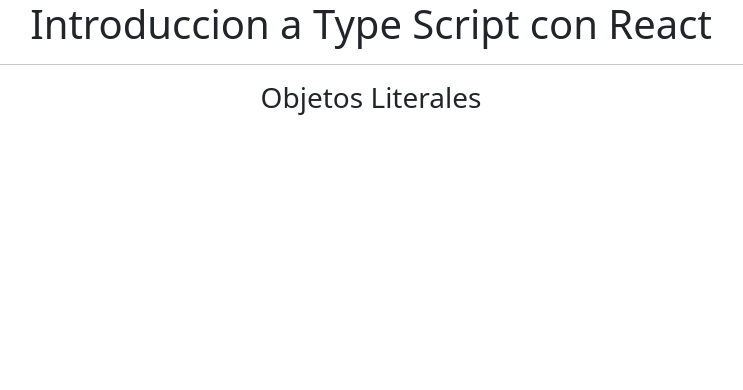
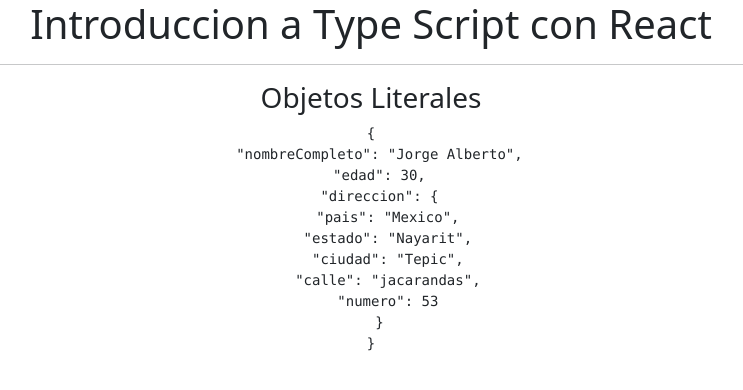
Before and after one commit to ITSJAPS/React-Native_APP_1, a React (Create React App) app: page / in a window 1280 px wide. Shown: the top 390 px of the page, without its empty margins (269-1012 px from the left). Built offline with nearby package versions, Linux system fonts and the light colour scheme.

Commit message:
4.4 completo

```diff
--- a/src/typescript/ObjetosLiterales.tsx
+++ b/src/typescript/ObjetosLiterales.tsx
@@ -1,8 +1,58 @@
 import React from 'react'
+
+
+
+
+//7.crear objeto persona
+interface Persona {
+    nombreCompleto: string,
+    edad: number,
+    direccion: Direccion
+
+        /*
+        {
+        pais:'Mexico',
+        estado:'Nayarit el mejor',
+        ciudad:'Tepic',
+        calle:'jacarandas',
+        numero:53
+    }*/
+
+}
+
+interface Direccion{
+    pais:string,
+    estado:string,
+    ciudad:string,
+    calle:String,
+    numero:number
+}
+
+
+
+
 export const ObjetosLiterales = () => {
+
+    const persona: Persona = {
+        nombreCompleto: 'Jorge Alberto',
+        edad: 30,
+        direccion: {
+            pais: 'Mexico',
+            estado: 'Nayarit',
+            ciudad: 'Tepic',
+            calle: 'jacarandas',
+            numero:53
+        }
+    }
+
     return (
         <div>
              <h3>Objetos Literales</h3>
+
+           <pre>
+            {JSON.stringify(persona,null,2)}
+           </pre>
+
         </div>
     )
 
```
